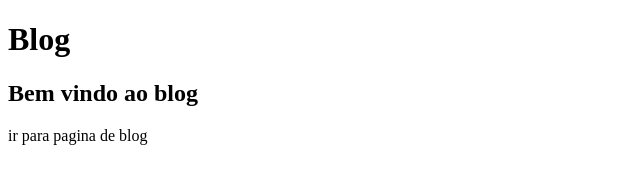
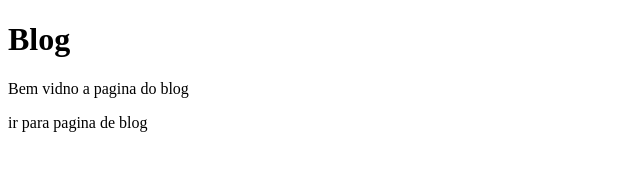
Before and after one commit to wallessonf/aulagithub, a plain HTML site: page blog.html in a window 1280 px wide. Shown: the whole page, without its empty margins (0-640 px from the left). Drawn offline with Linux system fonts and the light colour scheme.

Commit message:
bora ver

```diff
--- a/blog.html
+++ b/blog.html
@@ -8,8 +8,9 @@
 </head>
 <body>
     <h1>Blog</h1>
-    <h2>Bem vindo ao blog</h2>
+    <p>Bem vidno a pagina do blog</p>
     <a href="blog.html"></a>ir para pagina de blog
+
 
 </body>
 </html>
```
